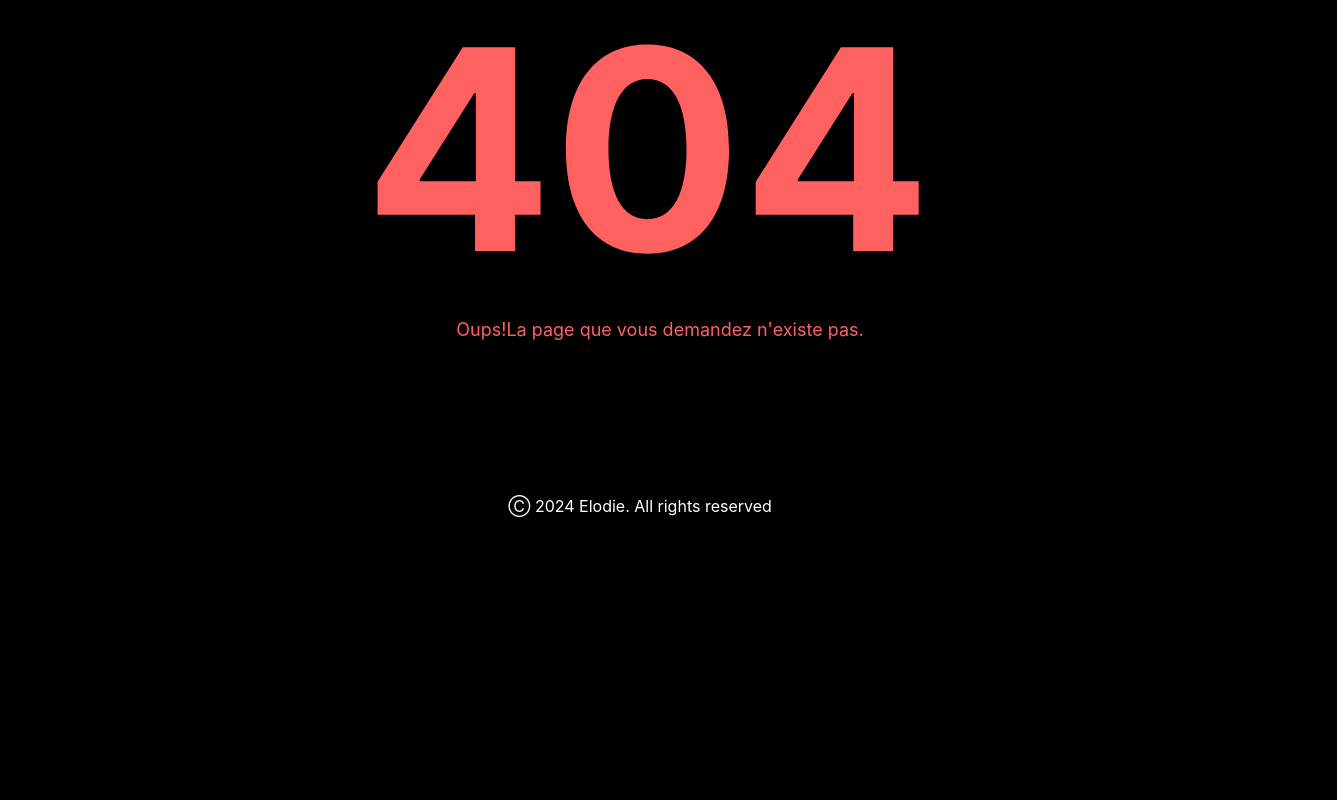
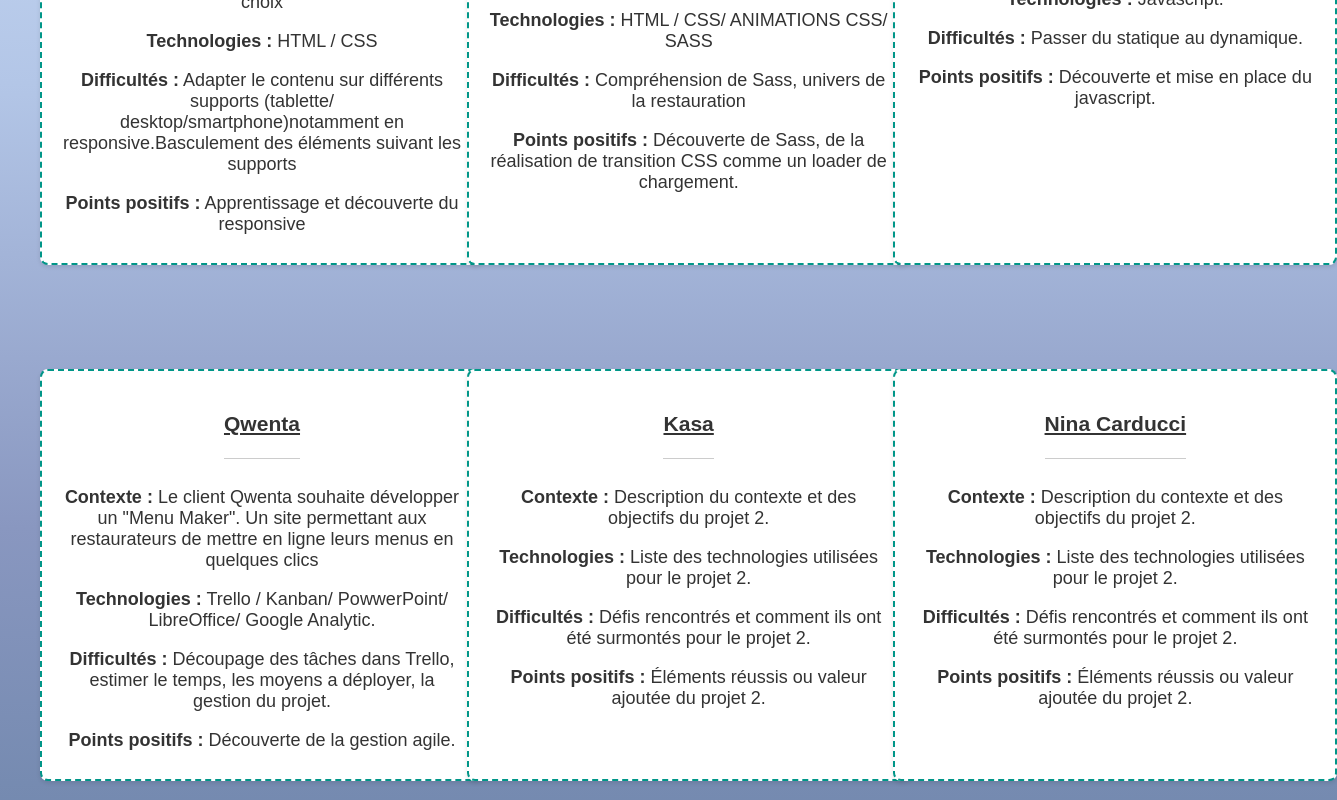
Before and after one commit to ELODIE-74/portefolioweb, a React (Create React App) app in the folder my-portfolio-app/: page /projets in a window 1280 px wide. Before the commit this address had no page. Shown: the part 360-1160 px from the top of the page, 1337 px wide, since content can reach past the window. Before the commit the page ends 912 px from the top, so only its background shows below. Built offline with nearby package versions, Linux system fonts and the light colour scheme.

Commit message:
rajout page projets explications

```diff
--- a/my-portfolio-app/src/App.js
+++ b/my-portfolio-app/src/App.js
@@ -5,6 +5,7 @@
 import Home from "./pages/home/home.jsx";
 import Error404 from "./pages/error404/error404.jsx";
 import Contact from "./pages/contact/contact.jsx";
+import Projets from "./pages/projets/projets.jsx";
 
 function App() {
   return (
@@ -14,6 +15,7 @@
         <Route path="/" element={<Home />} />
         <Route path="*" element={<Error404 />} />
         <Route path="contact" element={<Contact />}/>
+       <Route path="projets" element={<Projets/>}/>
       </Routes>
       <Footer />
     </Router>
--- a/my-portfolio-app/src/components/card/card.css
+++ b/my-portfolio-app/src/components/card/card.css
@@ -24,7 +24,7 @@
 }
 
 .project-card a {
-  color: #007bff;
+  color: #009688;
   text-decoration: none;
   margin-bottom: 8px;
 }
--- a/my-portfolio-app/src/index.css
+++ b/my-portfolio-app/src/index.css
@@ -5,8 +5,9 @@
     sans-serif;
   -webkit-font-smoothing: antialiased;
   -moz-osx-font-smoothing: grayscale;
-  background-color :  black;
-  color: white;
+  background: linear-gradient(to bottom, #d0e1f9, #b3c6e7, #8997c0, #6882a6, #4d6b8d);
+  color: black;
+  font-size : 18px;
 }
 
 code {
--- a/my-portfolio-app/src/pages/home/home.css
+++ b/my-portfolio-app/src/pages/home/home.css
@@ -23,6 +23,7 @@
 .text-container p {
   text-align: justify;
   font-size : 18;
+  padding: 10px;
 }
 
 .image-container {
@@ -37,11 +38,11 @@
 
 h1 {
   color: #00c9b6;
-  text-shadow: 2px 2px 10px rgba(0, 0, 0, 0.5);
+  text-shadow: 2px 2px 6px rgba(0, 0, 0, 0.5);
 }
 
 h2 {
-  color: white;
+  color: Black;
   text-shadow: 2px 2px 2px white;
 font-weight: bold;
 }
--- a/my-portfolio-app/src/pages/home/home.jsx
+++ b/my-portfolio-app/src/pages/home/home.jsx
@@ -3,6 +3,7 @@
 import ProjectSlider from '../../components/slider/slider';
 import ProjectList from '../../components/card/card'; // Importez le composant ProjectList
 import TechSlider from '../../components/slidericone/slidericone'; // Importez le composant TechSlider
+
 function Home() {
   const presentationSectionRef = useRef(null);
 
--- /dev/null
+++ b/my-portfolio-app/src/pages/projets/projets.css
@@ -0,0 +1,48 @@
+body {
+    font-family: Arial, sans-serif;
+    margin: 0;
+    padding: 0;
+  }
+
+  .container {
+    max-width: 1200px;
+    margin: 0 auto;
+    padding: 40px;
+
+  }
+
+  .projects-container {
+    display: grid;
+    grid-template-columns: repeat(auto-fit, minmax(300px, 1fr));
+    grid-gap: 80px;
+  }
+
+  .project-card {
+    border: 2px dashed #009688;
+    border-radius: 8px;
+    padding: 20px;
+    box-shadow: 0 2px 4px rgba(0, 0, 0, 0.1);
+    transition: transform 0.3s ease;
+
+  }
+
+  .project-card:hover {
+    transform: translateY(-5px);
+  }
+
+  .project-card-header {
+    border-bottom: 1px solid #ccc;
+    margin-bottom: 10px;
+    padding-bottom: 10px;
+  }
+
+  .project-card-content p {
+    margin-bottom: 8px;
+  }
+
+  .project-card-content strong {
+    font-weight: bold;
+  }
+ h1{
+    text-align: center;
+ }
--- /dev/null
+++ b/my-portfolio-app/src/pages/projets/projets.jsx
@@ -0,0 +1,98 @@
+import React from 'react';
+import './projets.css';
+const ProjectCard = ({ title, context, technologies, difficulties, positives }) => {
+  return (
+    <div className="project-card">
+      <div className="project-card-header">
+        <h3>{title}</h3>
+      </div>
+      <div className="project-card-content">
+        <p><strong>Contexte :</strong> {context}</p>
+        <p><strong>Technologies :</strong> {technologies}</p>
+        <p><strong>Difficultés :</strong> {difficulties}</p>
+        <p><strong>Points positifs :</strong> {positives}</p>
+      </div>
+    </div>
+  );
+};
+
+const ProjectsPage = () => {
+  const projects = [
+    {
+      title: 'Booki',
+      context: 'Le client souhaite développer un site web qui permettra à ses usagers de trouver des hébergements et activités dans la ville de leur choix',
+      technologies: 'HTML / CSS',
+      difficulties: 'Adapter le contenu sur différents supports (tablette/ desktop/smartphone)notamment en responsive.Basculement des éléments suivant les supports ',
+      positives: 'Apprentissage et découverte du responsive',
+    },
+    {
+      title: 'OH my food',
+      context: 'Le client souhaite développer un site “mobile first” qui répertorie les menus de restaurants gastronomiques.',
+      technologies: ' HTML / CSS/ ANIMATIONS CSS/ SASS',
+      difficulties: 'Compréhension de Sass, univers de la restauration',
+      positives: 'Découverte de Sass, de la réalisation de transition CSS comme un loader de chargement.'
+    },
+    {
+        title: 'Print JS',
+        context: 'Le client, ici une imprimerie familial veut dynamiser son site statique.',
+        technologies: 'Javascript.',
+        difficulties: 'Passer du statique au dynamique.',
+        positives: 'Découverte et mise en place du javascript.'
+      },
+      {
+        title: 'Qwenta',
+        context: 'Le client Qwenta souhaite développer un "Menu Maker". Un site permettant aux restaurateurs de mettre en ligne leurs menus en quelques clics',
+        technologies: 'Trello / Kanban/ PowwerPoint/ LibreOffice/ Google Analytic.',
+        difficulties: 'Découpage des tâches dans Trello, estimer le temps, les moyens a déployer, la gestion du projet.',
+        positives: 'Découverte de la gestion agile.'
+      },
+      {
+        title: 'Kasa',
+        context: 'Description du contexte et des objectifs du projet 2.',
+        technologies: 'Liste des technologies utilisées pour le projet 2.',
+        difficulties: 'Défis rencontrés et comment ils ont été surmontés pour le projet 2.',
+        positives: 'Éléments réussis ou valeur ajoutée du projet 2.'
+      },
+      {
+        title: 'Nina Carducci',
+        context: 'Description du contexte et des objectifs du projet 2.',
+        technologies: 'Liste des technologies utilisées pour le projet 2.',
+        difficulties: 'Défis rencontrés et comment ils ont été surmontés pour le projet 2.',
+        positives: 'Éléments réussis ou valeur ajoutée du projet 2.'
+      },
+      {
+        title: '724 events',
+        context: 'Description du contexte et des objectifs du projet 2.',
+        technologies: 'Liste des technologies utilisées pour le projet 2.',
+        difficulties: 'Défis rencontrés et comment ils ont été surmontés pour le projet 2.',
+        positives: 'Éléments réussis ou valeur ajoutée du projet 2.'
+      },
+      {
+        title: 'Portfolio Sophie Bluel',
+        context: 'Description du contexte et des objectifs du projet 2.',
+        technologies: 'Liste des technologies utilisées pour le projet 2.',
+        difficulties: 'Défis rencontrés et comment ils ont été surmontés pour le projet 2.',
+        positives: 'Éléments réussis ou valeur ajoutée du projet 2.'
+      },
+  ];
+
+  return (
+    <div className="container">
+      <h1>Mes Projets</h1>
+      <div className="projects-container">
+        {projects.map((project, index) => (
+          <ProjectCard
+            key={index}
+            title={project.title}
+            context={project.context}
+            technologies={project.technologies}
+            difficulties={project.difficulties}
+            positives={project.positives}
+          />
+        ))}
+      </div>
+    </div>
+  );
+};
+
+export default ProjectsPage;
```
Also changed, not shown: my-portfolio-app/src/components/collapse/collapse.jsx (deleted).
